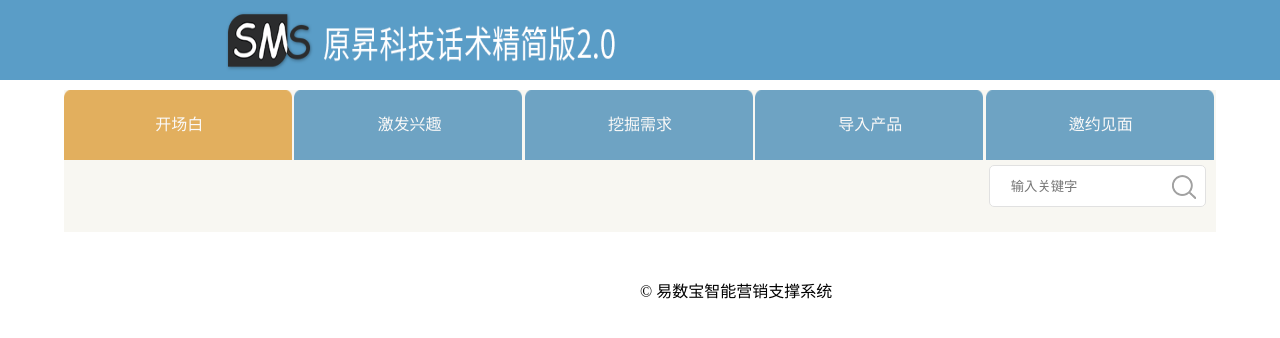
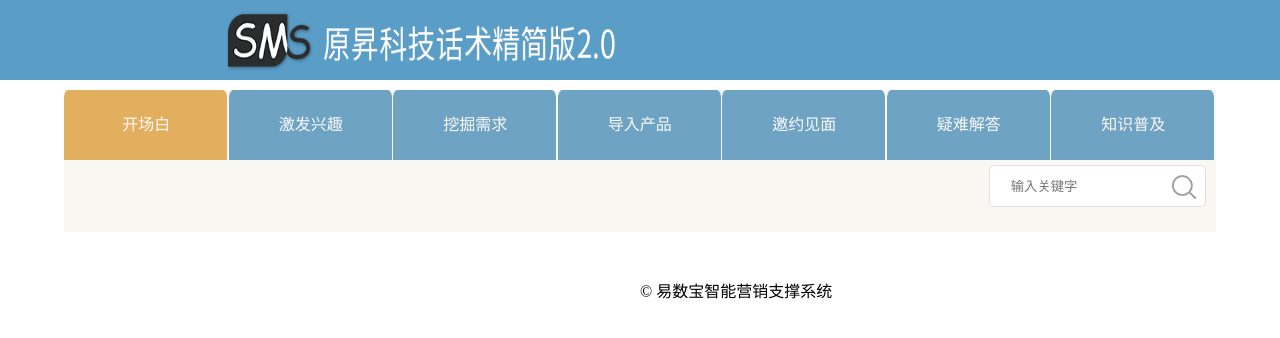
Before and after one commit to zhuoxiaojian/SemSupport, a Django app: template templates/speechcraftshow.html in a window 1280 px wide. Shown: the top 338 px of the page. Run offline with Django 3.2, Linux system fonts and the light colour scheme; the template is opened without the code that fills it, so the values that code supplies are empty; parts of the project's set-up code (start-up, migrations or seed data) failed here and were passed over.

Commit message:
话术添加2中类型

```diff
--- a/apps/speechcraft/models.py
+++ b/apps/speechcraft/models.py
@@ -2,7 +2,7 @@ from django.db import models
 from datetime import datetime
 # Create your models here.
 class Speechcraft(models.Model):
-    label = (('开场白', u'开场白'), ('激发兴趣', u'激发兴趣'), ('挖掘需求', u'挖掘需求'), ('导入产品', u'导入产品'), ('邀约见面', u'邀约见面'))
+    label = (('开场白', u'开场白'), ('激发兴趣', u'激发兴趣'), ('挖掘需求', u'挖掘需求'), ('导入产品', u'导入产品'), ('邀约见面', u'邀约见面'), ('疑难解答', u'疑难解答'), ('知识普及', u'知识普及'))
     speechLabel = models.CharField(max_length=255, verbose_name='话术对应类型', null=False, blank=False, choices=label)
     speechTitle = models.CharField(max_length=255, verbose_name='话术对应标题', null=True, blank=True)
     speechKeyword = models.CharField(max_length=255, verbose_name='话术对应关键词', null=True, blank=True)
--- a/static/css/speechcraftshow.css
+++ b/static/css/speechcraftshow.css
@@ -16,7 +16,7 @@
     overflow: hidden;
 }
 .wrap_ul li{
-    width: 20%;
+    width: 14.28%;
     float: left;
     background:url(../nisure/images/black.png) no-repeat;
     background-size: 99% 100%;
--- a/templates/speechcraftshow.html
+++ b/templates/speechcraftshow.html
@@ -45,7 +45,9 @@
             <li class="wrap_li">激发兴趣</li>
             <li class="wrap_li">挖掘需求</li>
             <li class="wrap_li">导入产品 </li>
-            <li class="wrap_li border-none">邀约见面 </li>
+            <li class="wrap_li">邀约见面 </li>
+            <li class="wrap_li">疑难解答</li>
+            <li class="wrap_li border-none">知识普及</li>
         </ul>
         <div class="search">
             <input type="text" name="searchType" value="" id="inputSearchType" placeholder="  输入关键字">
@@ -65,6 +67,8 @@
             <div class="show-border none show" id="index3"></div>
             <div class="show-border none show" id="index4"></div>
             <div class="show-border none show" id="index5"></div>
+            <div class="show-border none show" id="index6"></div>
+            <div class="show-border none show" id="index7"></div>
         </div>
 
     </div>
@@ -212,6 +216,28 @@
                     var number_of_pages = Math.ceil(number_of_items/limit);
                     initDiv(limit, number_of_items, number_of_pages, handleType);
                 }
+                if("疑难解答" == labelSearch){
+                    $("#index6").empty();
+                    var strInfo = appendInfo(result.rows);
+                    if("" != strInfo){
+                        $("#index6").html(strInfo);
+                    }
+                    {#$("#index5").append(JSON.stringify(result.rows));#}
+                    var number_of_items = result.total;
+                    var number_of_pages = Math.ceil(number_of_items/limit);
+                    initDiv(limit, number_of_items, number_of_pages, handleType);
+                }
+                if("知识普及" == labelSearch){
+                    $("#index7").empty();
+                    var strInfo = appendInfo(result.rows);
+                    if("" != strInfo){
+                        $("#index7").html(strInfo);
+                    }
+                    {#$("#index5").append(JSON.stringify(result.rows));#}
+                    var number_of_items = result.total;
+                    var number_of_pages = Math.ceil(number_of_items/limit);
+                    initDiv(limit, number_of_items, number_of_pages, handleType);
+                }
             }
         });
 
@@ -264,6 +290,22 @@
                     var strInfo = appendInfo(result.rows);
                     if("" != strInfo){
                         $("#index5").html(strInfo);
+                    }
+                }
+                if("疑难解答" == labelSearch){
+                    {#$("#index5").append(JSON.stringify(result.rows));#}
+                    $("#index6").empty();
+                    var strInfo = appendInfo(result.rows);
+                    if("" != strInfo){
+                        $("#index6").html(strInfo);
+                    }
+                }
+                if("知识普及" == labelSearch){
+                    {#$("#index5").append(JSON.stringify(result.rows));#}
+                    $("#index7").empty();
+                    var strInfo = appendInfo(result.rows);
+                    if("" != strInfo){
+                        $("#index7").html(strInfo);
                     }
                 }
             }
```
Also changed, not shown: apps/speechcraft/migrations/0002_auto_20180611_0930.py.
